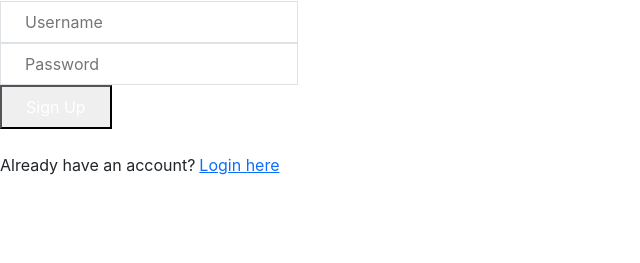
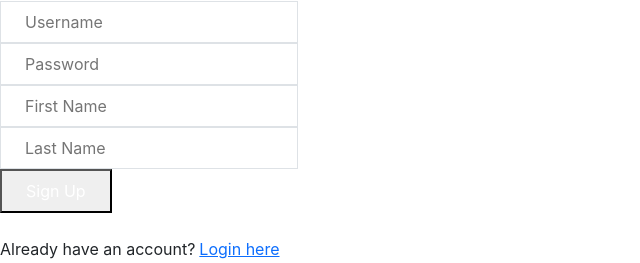
Before and after one commit to optsig/web2-hospital-project, a React (Create React App) app: page /register in a window 1280 px wide. Shown: the part 395-658 px from the top of the page, without its empty margins (0-640 px from the left). Built offline with nearby package versions, Linux system fonts and the light colour scheme.

Commit message:
fixed a couple of bugs

```diff
--- a/src/components/PatientPage.jsx
+++ b/src/components/PatientPage.jsx
@@ -128,6 +128,7 @@ function PatientPage() {
         setPatientAppointmentsList(response.data)
       }
       if (response.status === 204) {
+        setPatientAppointmentsList([]);
         console.log("no appts found for user_id: ", userId);
 
       }
--- a/src/components/Register.jsx
+++ b/src/components/Register.jsx
@@ -9,7 +9,9 @@ function Register() {
 
   var UserO = {
     username: "",
-    password: ""
+    password: "",
+    firstName: "",
+    lastName: ""
   }
 
   const [user, setUser] = useState(UserO)
@@ -44,7 +46,10 @@ function Register() {
       <h1 className="mb-5 text-2xl font-semibold">Register</h1>
 
       <form className="space-y-4"
-        onSubmit={(e) => { e.preventDefault() }}>
+        onSubmit={(e) => {
+          e.preventDefault()
+          handleRegister()
+        }}>
         <div>
           <input
             name="username"
@@ -66,9 +71,28 @@ function Register() {
         </div>
 
         <div>
+          <input
+            name="firstName"
+            type="text"
+            placeholder="First Name"
+            className="w-full px-4 py-2 border rounded-lg"
+            onChange={handleChange}
+          />
+        </div>
+
+        <div>
+          <input
+            name="lastName"
+            type="text"
+            placeholder="Last Name"
+            className="w-full px-4 py-2 border rounded-lg"
+            onChange={handleChange}
+          />
+        </div>
+
+        <div>
           <button type="submit"
-            className="bg-blue-600 text-white px-4 py-2 rounded-lg hover:bg-blue-700"
-            onClick={handleRegister}>
+            className="bg-blue-600 text-white px-4 py-2 rounded-lg hover:bg-blue-700">
             Sign Up
           </button>
         </div>
```
